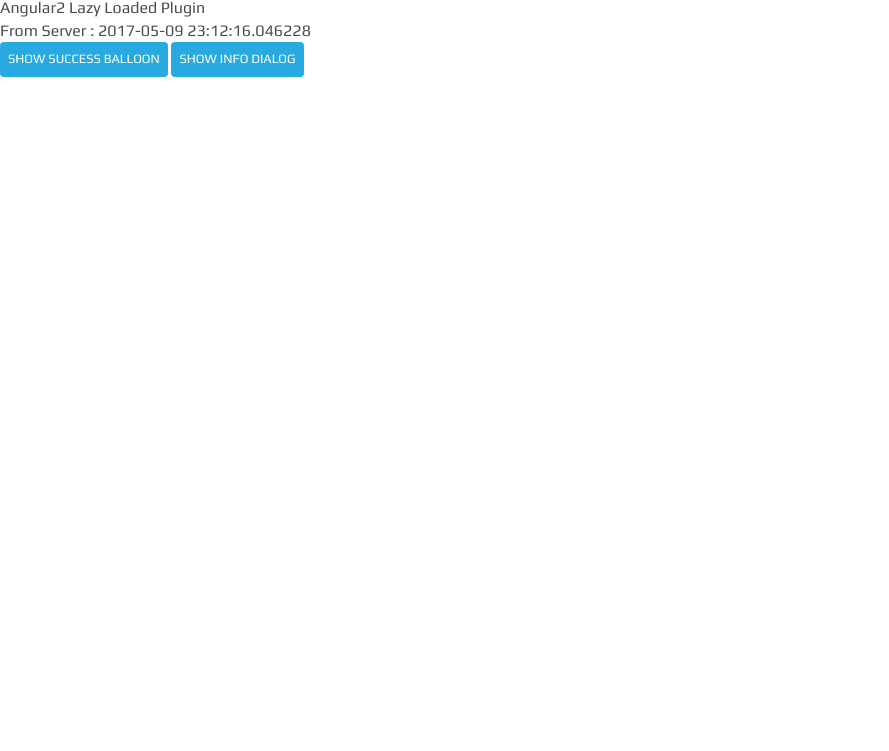
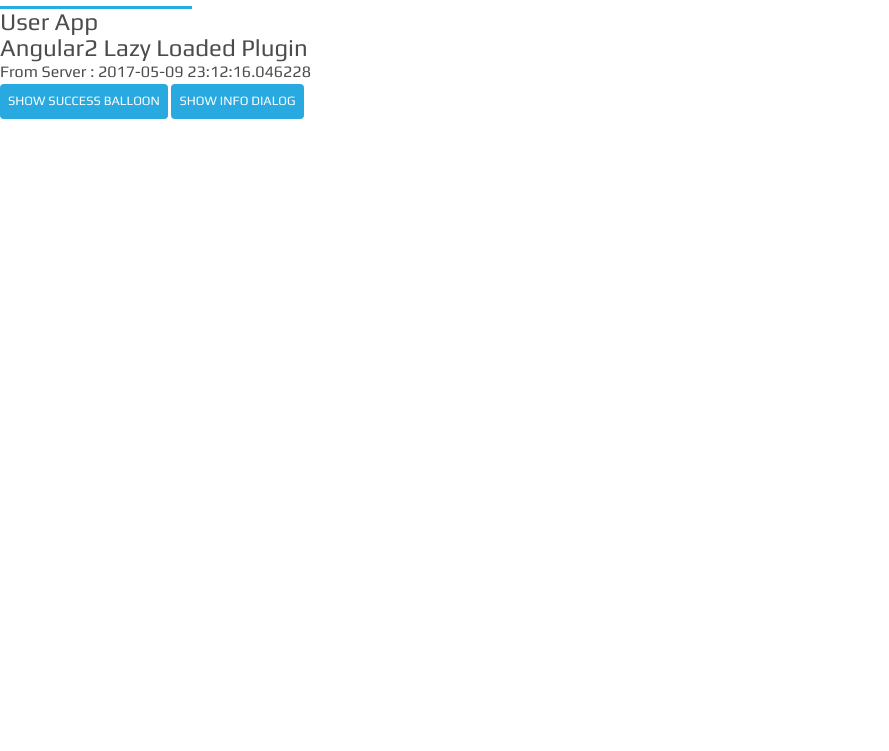
Before and after one commit to Synerty/peek-mobile-theme, a website: page examples/plugin_noop.html in a window 1280 px wide. Shown: the part 49-800 px from the top of the page, without its empty margins (0-889 px from the left). Drawn offline with nearby package versions, Linux system fonts and the light colour scheme.

Commit message:
updated the plugin-noop to use generic classes.  Removed the noop documentation.

```diff
--- a/examples/plugin_noop.html
+++ b/examples/plugin_noop.html
@@ -37,17 +37,15 @@
 </head>
 
 <body>
-<div class="plugin-noop">
-<div class="title text-center">No Operation Peek App</div>
-<div class="title">User App</div>
-<div class="title"> Angular2 Lazy Loaded Plugin</div>
-<div class="description">From Server : 2017-05-09 23:12:16.046228</div>
+<div class="h1 text-center">No Operation Peek App</div>
+<div class="h3">User App</div>
+<div class="h3"> Angular2 Lazy Loaded Plugin</div>
+<div class="p">From Server : 2017-05-09 23:12:16.046228</div>
 
 <button class="btn" type="button">Show success balloon
 </button>
 <button class="btn" type="button">Show info dialog
 </button>
-</div>
 
 </body>
 
```
Also changed, not shown: 2 other files.
